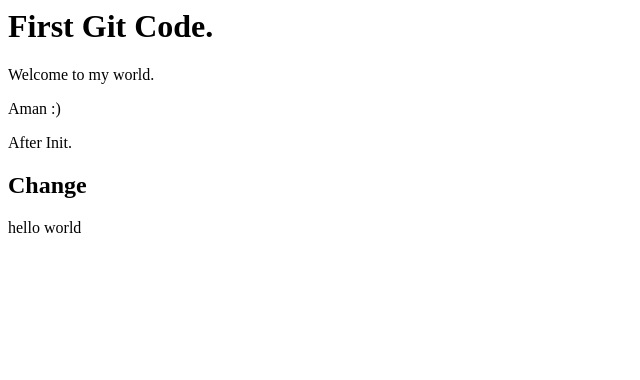
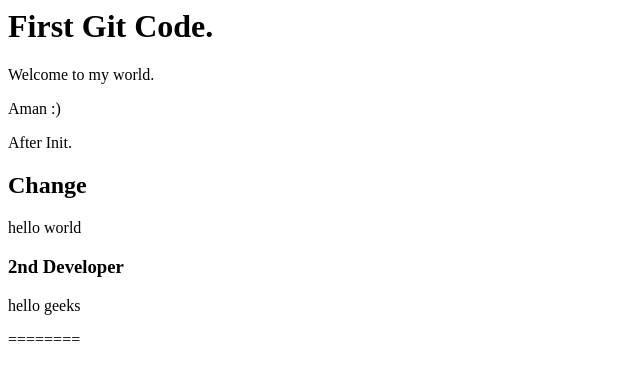
Before and after one commit to Akverma8055/first_demo, a plain HTML site: page index.html in a window 1280 px wide. Shown: the whole page, without its empty margins (0-640 px from the left). Drawn offline with Linux system fonts and the light colour scheme.

Commit message:
new developer

```diff
--- a/index.html
+++ b/index.html
@@ -6,5 +6,8 @@
 <p>After Init.</p>
 <h2>Change</h2>
 <p>hello world</p>
+<h3>2nd Developer </h3>
+<p>hello geeks</p>
+<p>========</p>
 </body>
 </html>
```
